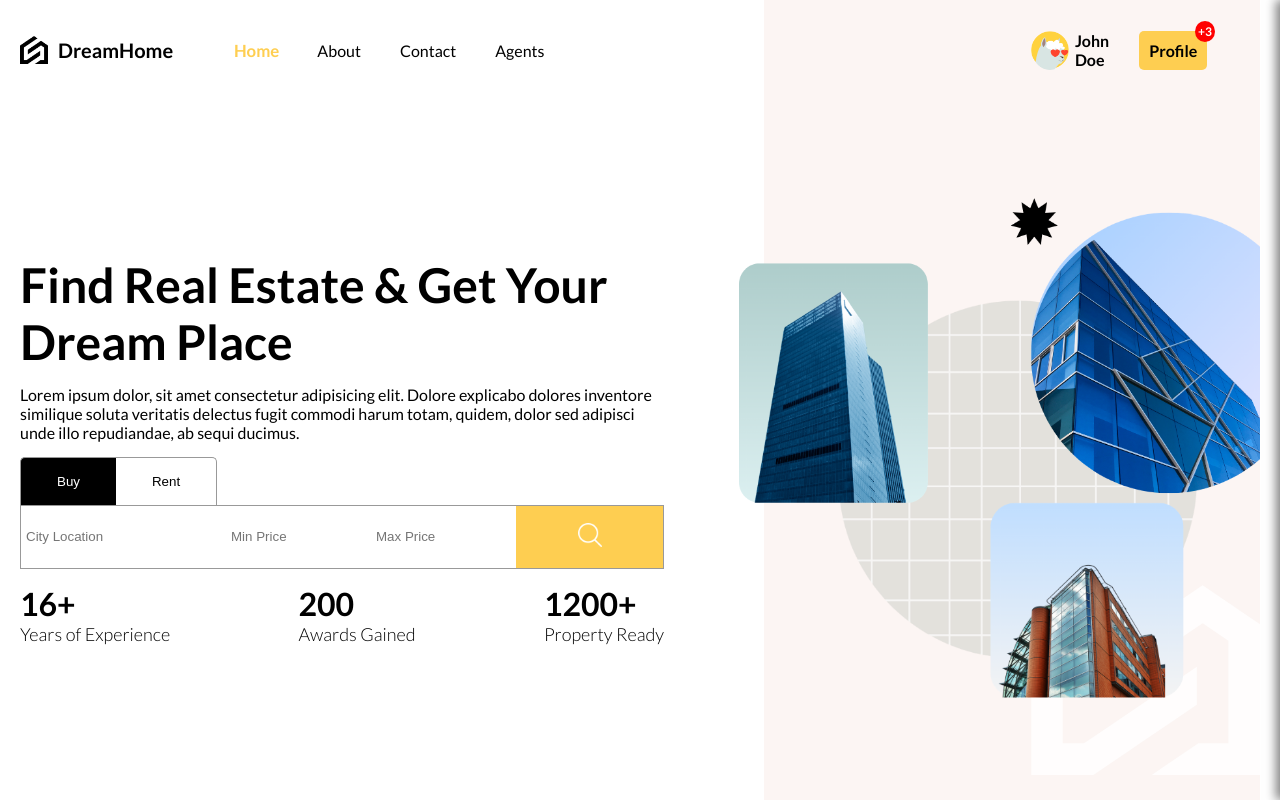
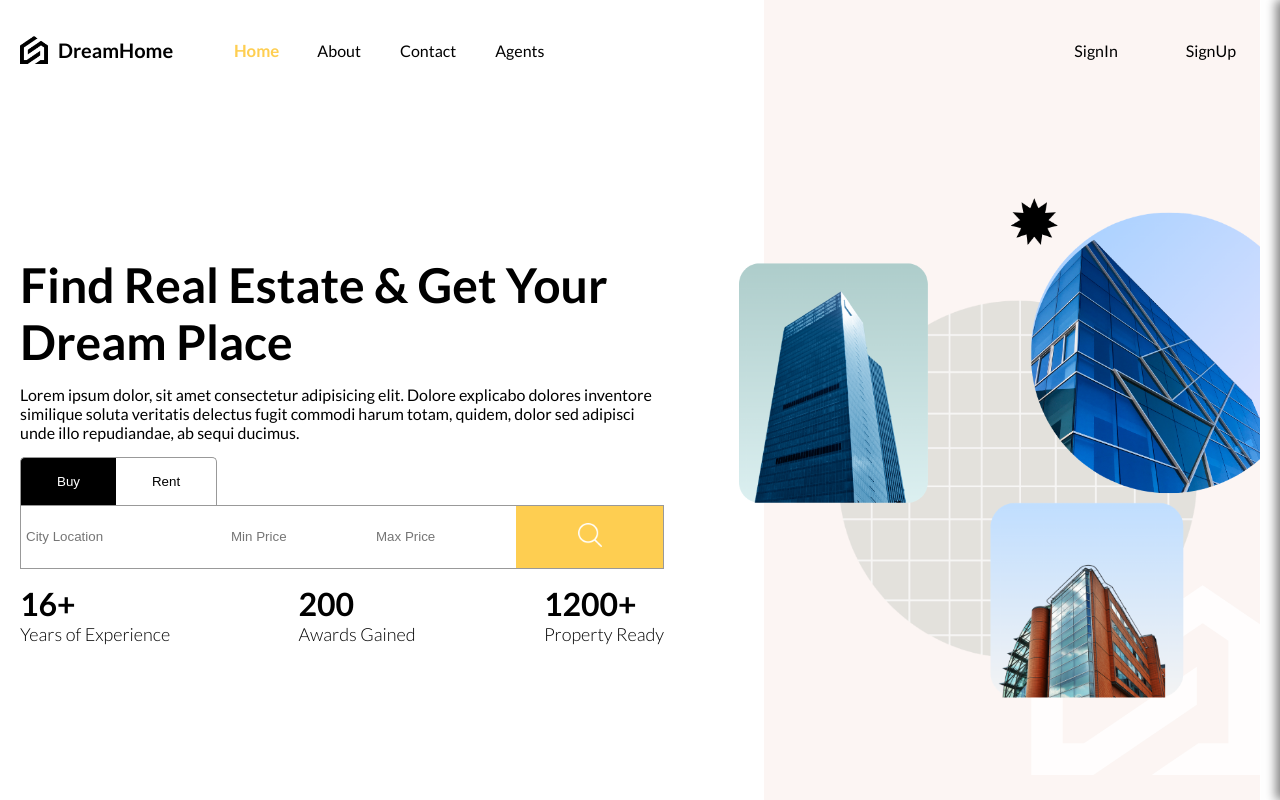
Before and after one commit to kanishkadeo27/Real-Estate-Frontend, a React (Vite) app: page / in a window 1280 px wide. Built offline with nearby package versions, Linux system fonts and the light colour scheme.

Commit message:
logout and profile functionality in navbar

```diff
--- a/src/components/navbar/Navbar.jsx
+++ b/src/components/navbar/Navbar.jsx
@@ -1,11 +1,26 @@
 import React, { useEffect, useState } from "react";
 import "./navbar.scss";
 import { NavLink } from "react-router-dom";
+import apiRequest from "../../lib/apiRequest.js";
+import { useNavigate } from "react-router-dom";
 
 const Navbar = () => {
   const [open, setOpen] = useState(false);
 
-  const user = true; //auth
+  const navigate = useNavigate();
+  const [error, setError] = useState("");
+  const handleLogout = async () => {
+    try {
+      const res = await apiRequest.post("/auth/logout");
+      localStorage.removeItem("user");
+      navigate("/");
+    } catch (err) {
+      setError(err.response.data.message);
+      console.log(err);
+    }
+  };
+
+  const userInfo = JSON.parse(localStorage.getItem("user"));
 
   function handleHemBurgerClick() {
     setOpen((prev) => !prev);
@@ -61,11 +76,12 @@ const Navbar = () => {
         </ul>
       </div>
       <div className="right">
-        {user ? (
+        {userInfo ? (
           <div className="userDiv">
             <div className="username">
-              <img src="/public/favicon.png" alt="" />
-              <span>John Doe</span>
+              {/* <img src="/public/favicon.png" alt="" /> */}
+              <img src={userInfo.avatar} alt="null" />
+              <span>{userInfo.username}</span>
             </div>
             <div className="profile">
               <NavLink className="profileLink" to="/profile">
@@ -129,6 +145,23 @@ const Navbar = () => {
               >
                 Agents
               </NavLink>
+              {userInfo ? (
+                <>
+                  <NavLink
+                    to="/profile"
+                    className={({ isActive }) => (isActive ? "active" : "")}
+                  >
+                    Profile
+                  </NavLink>
+                  <NavLink
+                    onClick={handleLogout}
+                    className={({ isActive }) => (isActive ? "active" : "")}
+                  >
+                    Logout
+                  </NavLink>
+                </>
+              ) : (
+                <>
                   <NavLink
                     to="/login"
                     className={({ isActive }) => (isActive ? "active" : "")}
@@ -141,6 +174,8 @@ const Navbar = () => {
                   >
                     SignUp
                   </NavLink>
+                </>
+              )}
             </li>
           </ul>
         </div>
--- a/src/pages/profile/Profile.jsx
+++ b/src/pages/profile/Profile.jsx
@@ -7,6 +7,8 @@ import { useNavigate } from "react-router-dom";
 const Profile = () => {
   const navigate = useNavigate();
   const [error, setError] = useState("");
+  const userInfo = JSON.parse(localStorage.getItem("user"));
+
   const handleLogout = async () => {
     try {
       const res = await apiRequest.post("/auth/logout");
@@ -17,6 +19,7 @@ const Profile = () => {
       console.log(err);
     }
   };
+  console.log(userInfo);
   return (
     <div className="profile">
       <div className="userDetails">
@@ -28,13 +31,13 @@ const Profile = () => {
           <div className="infoContainer">
             <span>
               Avatar:
-              <img src="/public/favicon.png" alt="" />
+              <img src={userInfo.avatar} alt="" />
             </span>
             <span>
-              Username:<b>John Doe</b>
+              Username:<b>{userInfo.username}</b>
             </span>
             <span>
-              Email:<b>johndoe@gmail.com</b>
+              Email:<b>{userInfo.email}</b>
             </span>
             <button className="logoutBtn" onClick={handleLogout}>
               Logout
```
Lines whose indentation alone changed are shown as unchanged.
